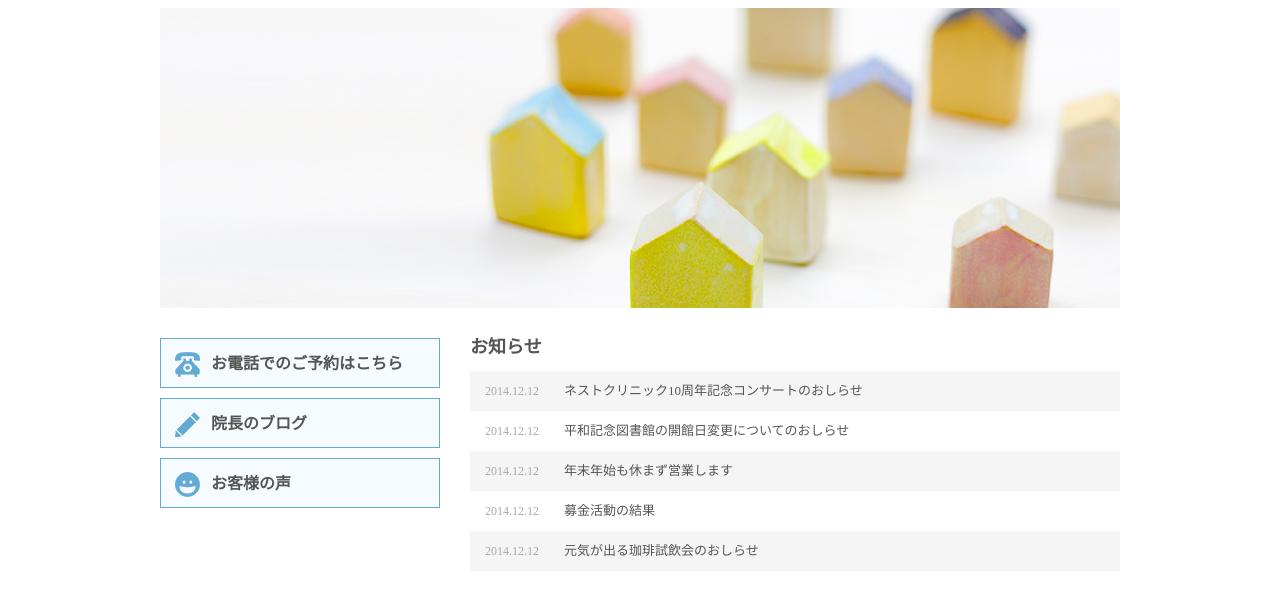
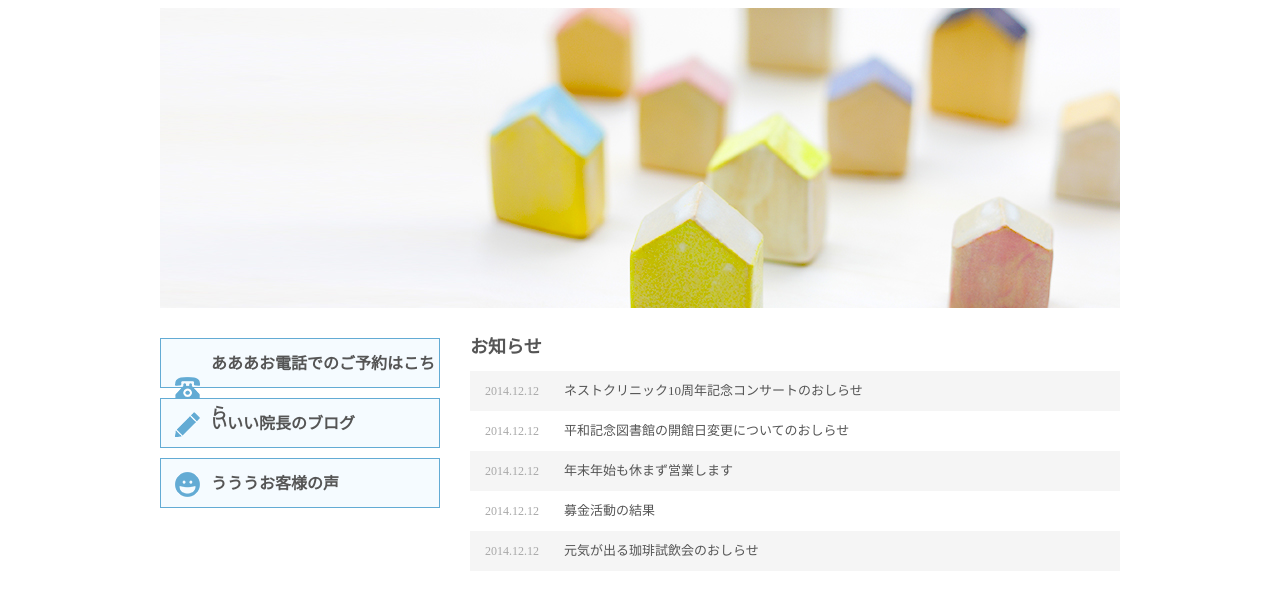
Before and after one commit to hbyh4t/testpage, a plain HTML site: page index.html in a window 1280 px wide. Shown: the part 91-689 px from the top of the page. Drawn offline with Linux system fonts and the light colour scheme.

Commit message:
Update index.html
練習アップデート

```diff
--- a/index.html
+++ b/index.html
@@ -42,9 +42,9 @@
 	<!-- #left ここから -->
 	<div id="left">
 		<ul>
-			<li><a id="icon_tel" href="#">お電話でのご予約はこちら</a></li>
-			<li><a id="icon_blog" href="#">院長のブログ</a></li>
-			<li><a id="icon_voice" href="#">お客様の声</a></li>
+			<li><a id="icon_tel" href="#">あああお電話でのご予約はこちら</a></li>
+			<li><a id="icon_blog" href="#">いいい院長のブログ</a></li>
+			<li><a id="icon_voice" href="#">うううお客様の声</a></li>
 		</ul>
 	</div>
 	<!-- #left ここまで -->
```
